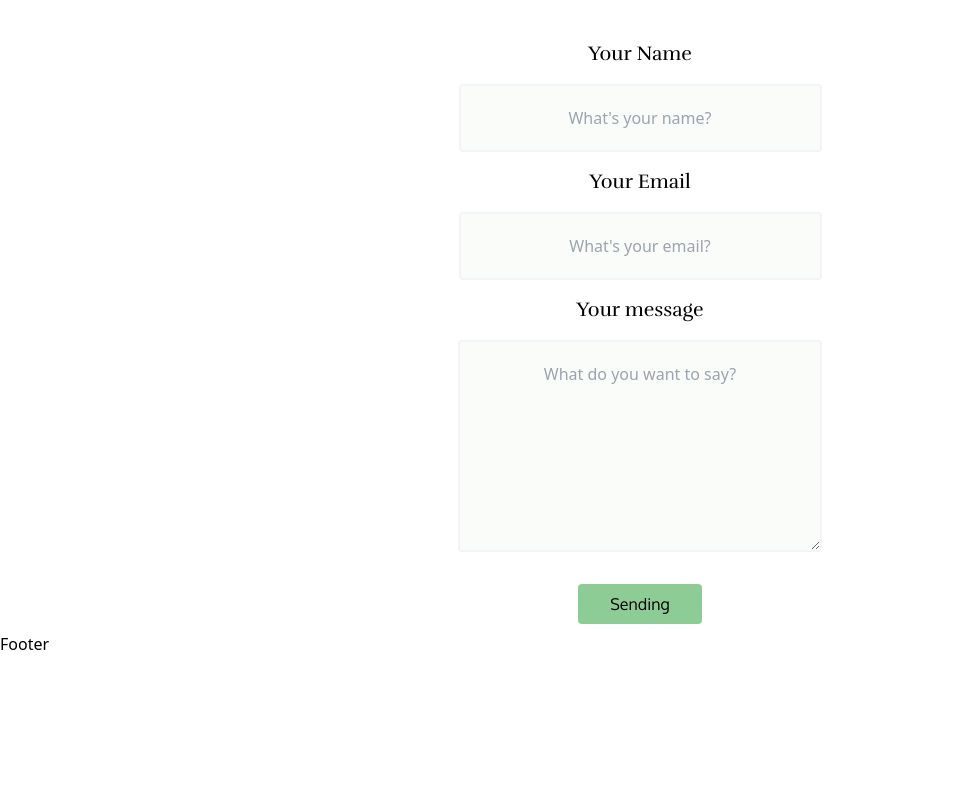
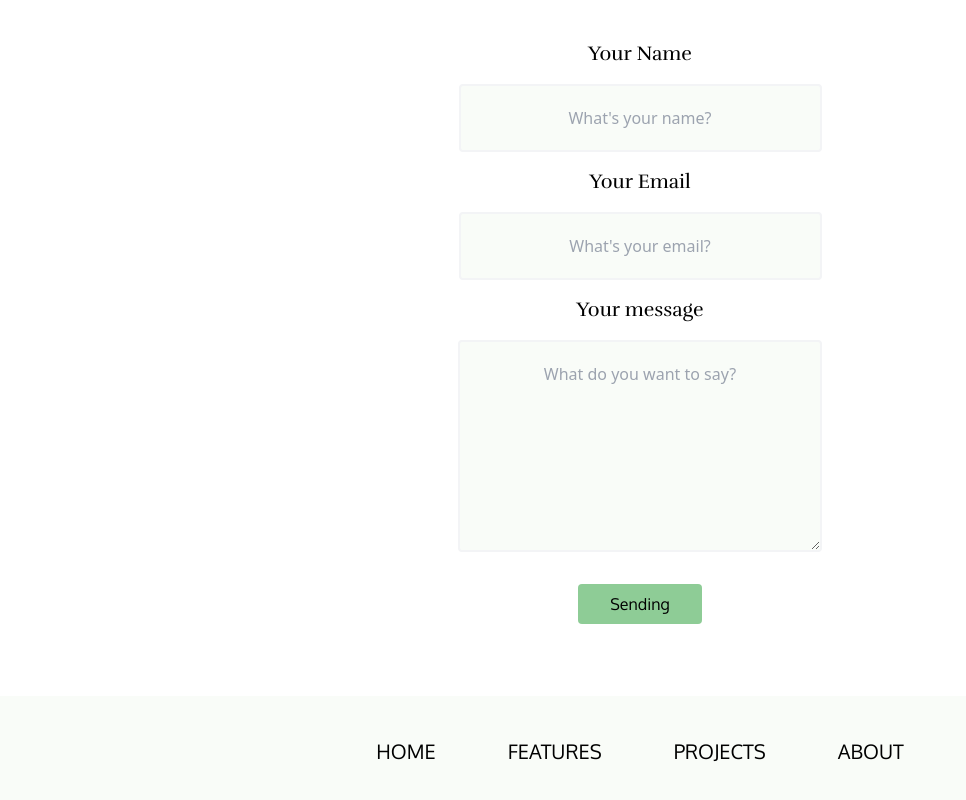
Before and after one commit to bojan09/bio-tech, a React (Vite) app: page / in a window 1280 px wide. Shown: the part 3324-4124 px from the top of the page, without its empty margins (0-966 px from the left). Before the commit the page ends 3980 px from the top, so only its background shows below. Built offline with nearby package versions, Linux system fonts and the light colour scheme.

Commit message:
added Footer page

```diff
--- a/src/components/Footer/Footer.jsx
+++ b/src/components/Footer/Footer.jsx
@@ -1,7 +1,44 @@
 import React from "react";
 
 const Footer = () => {
-  return <div>Footer</div>;
+  return (
+    <div>
+      <ul className="flex justify-center items-center md:gap-14 bg-whiteColor py-10 mt-[4rem] flex-wrap">
+        <li className="mb-2">
+          <a
+            className="text-[16px] md:text-[20px] font-oxygen uppercase font-medium focus:bg-gradient-to-r from-primaryBackground to-primaryButton focus-within:text-white p-2"
+            href="#home"
+          >
+            Home
+          </a>
+        </li>
+        <li className="mb-2">
+          <a
+            className="text-[16px] md:text-[20px] font-oxygen uppercase font-medium focus:bg-gradient-to-r from-primaryBackground to-primaryButton focus-within:text-white p-2"
+            href="#features"
+          >
+            Features
+          </a>
+        </li>
+        <li className="mb-2">
+          <a
+            className="text-[16px] md:text-[20px] font-oxygen uppercase font-medium focus:bg-gradient-to-r from-primaryBackground to-primaryButton focus-within:text-white p-2"
+            href="#projects"
+          >
+            Projects
+          </a>
+        </li>
+        <li className="mb-2">
+          <a
+            className="text-[16px] md:text-[20px] font-oxygen uppercase font-medium focus:bg-gradient-to-r from-primaryBackground to-primaryButton focus-within:text-white p-2"
+            href="#about"
+          >
+            About
+          </a>
+        </li>
+      </ul>
+    </div>
+  );
 };
 
 export default Footer;
```
